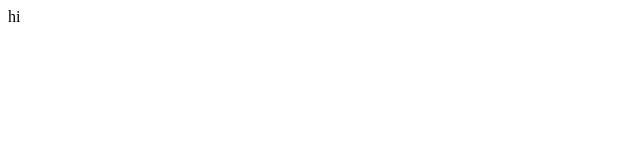
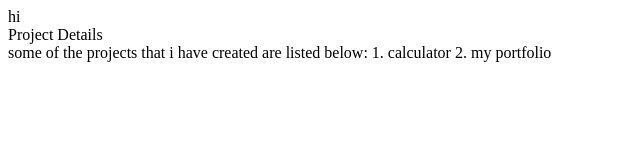
Before and after one commit to jugeshraghav/neog_camp, a plain HTML site: page index.html in a window 1280 px wide. Shown: the whole page, without its empty margins (0-640 px from the left). Drawn offline with Linux system fonts and the light colour scheme.

Commit message:
Update index.html
update

```diff
--- a/index.html
+++ b/index.html
@@ -8,5 +8,9 @@
 </head>
 <body>
     hi
+    <section> Project Details </section>
+    some of the projects that i have created are listed below:
+    1. calculator
+    2. my portfolio
 </body>
 </html>
```
